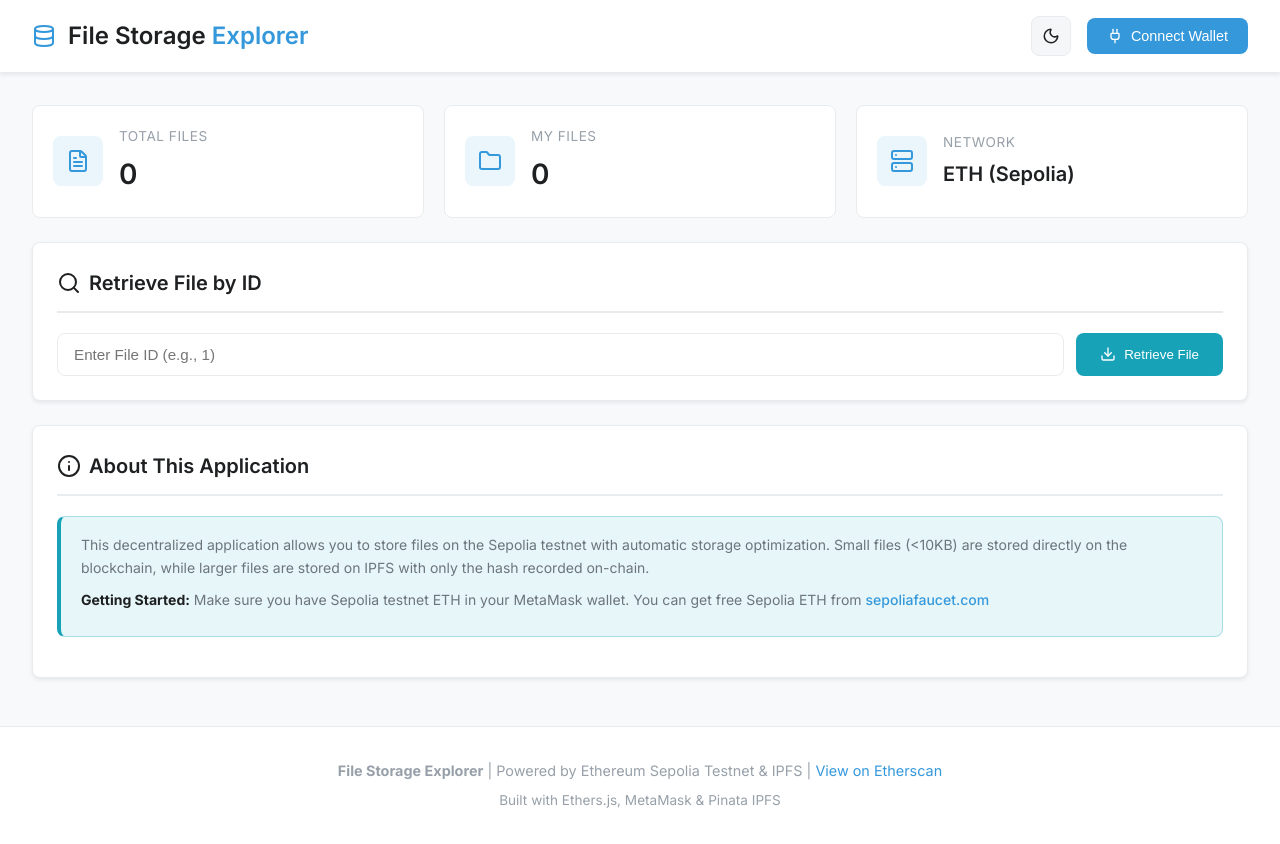
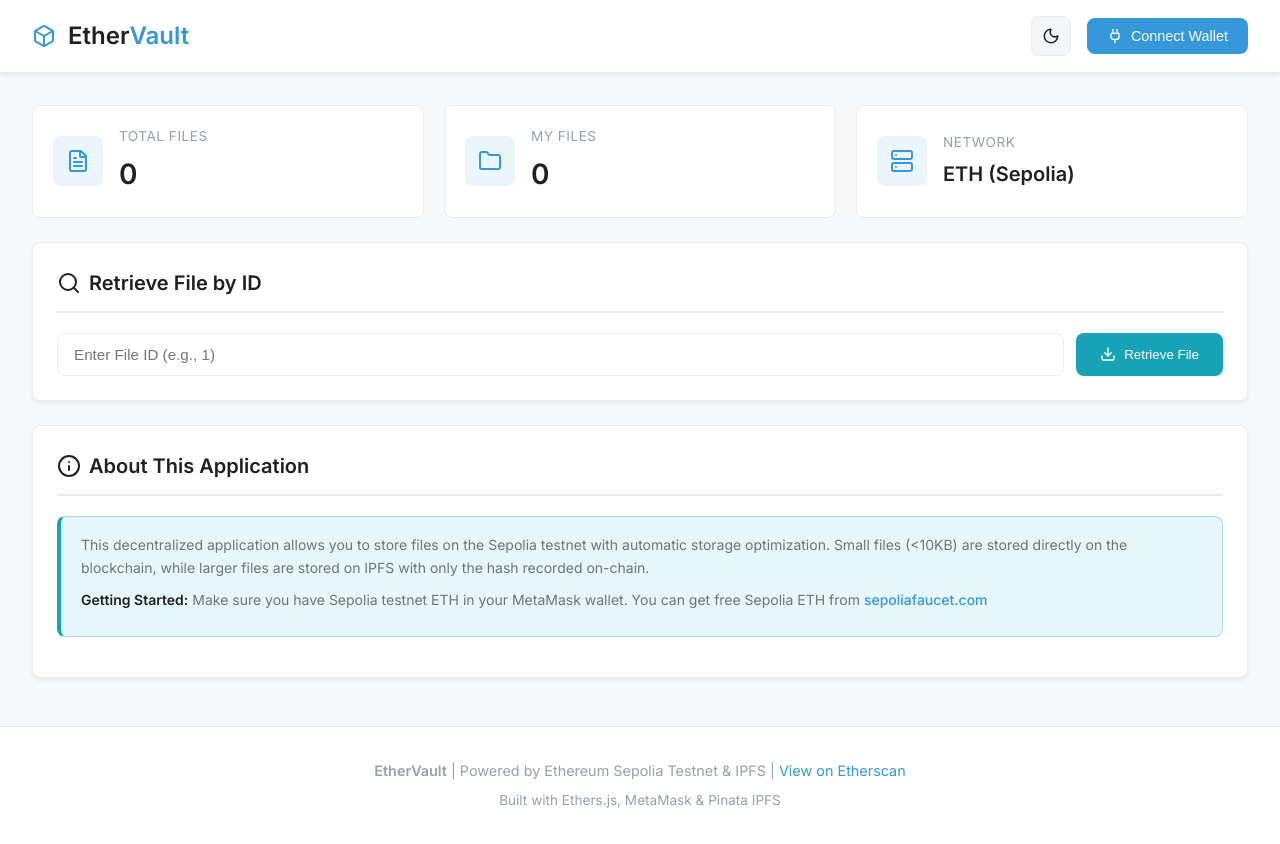
Before and after one commit to Arijit-gotsomecodes/Freedom-Storage, a website: page index.html in a window 1280 px wide. Drawn offline with nearby package versions, Linux system fonts and the light colour scheme.

Commit message:
Rebrand to EtherVault with new favicon

```diff
--- a/index.html
+++ b/index.html
@@ -4,13 +4,16 @@
 <head>
     <meta charset="UTF-8">
     <meta name="viewport" content="width=device-width, initial-scale=1.0">
-    <title>File Storage Explorer | Sepolia Testnet</title>
-    <meta name="description" content="Decentralized file storage on the Sepolia blockchain with IPFS integration.">
+    <title>EtherVault | Decentralized Storage</title>
+    <meta name="description" content="Secure, decentralized file storage on the Sepolia blockchain. Yours forever.">
+    <link rel="icon" type="image/png" href="favicon.png">
 
     <!-- Google Fonts -->
     <link rel="preconnect" href="https://fonts.googleapis.com">
     <link rel="preconnect" href="fonts.gstatic.com" crossorigin>
-    <link href="https://fonts.googleapis.com/css2?family=Inter:wght@400;500;600;700&display=swap" rel="stylesheet">
+    <link
+        href="https://fonts.googleapis.com/css2?family=Outfit:wght@400;500;600;700&family=Inter:wght@400;500;600&display=swap"
+        rel="stylesheet">
 
     <!-- Lucide Icons CDN -->
     <script src="https://unpkg.com/lucide@latest"></script>
@@ -27,8 +30,8 @@
     <header>
         <div class="header-content">
             <div class="logo">
-                <i data-lucide="database" class="logo-icon"></i>
-                <h1>File Storage <span>Explorer</span></h1>
+                <i data-lucide="box" class="logo-icon"></i>
+                <h1>Ether<span>Vault</span></h1>
             </div>
 
             <div class="wallet-section">
@@ -195,7 +198,7 @@
     <!-- Footer -->
     <footer>
         <p>
-            <strong>File Storage Explorer</strong> |
+            <strong>EtherVault</strong> |
             Powered by Ethereum Sepolia Testnet & IPFS |
             <a href="https://sepolia.etherscan.io/" target="_blank">View on Etherscan</a>
         </p>
```
Also changed, not shown: favicon.png (added).
